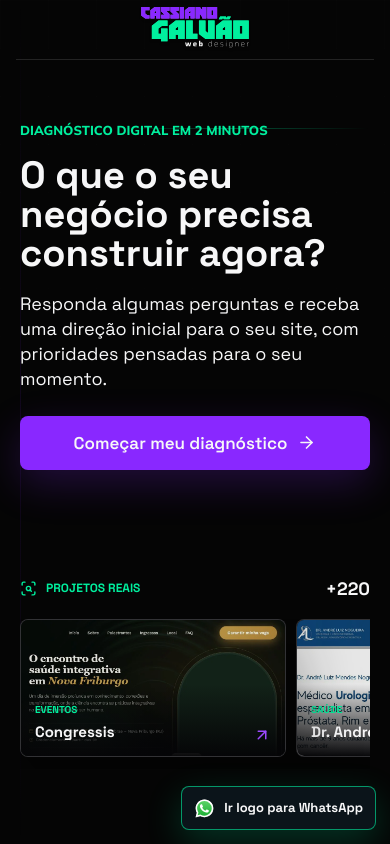
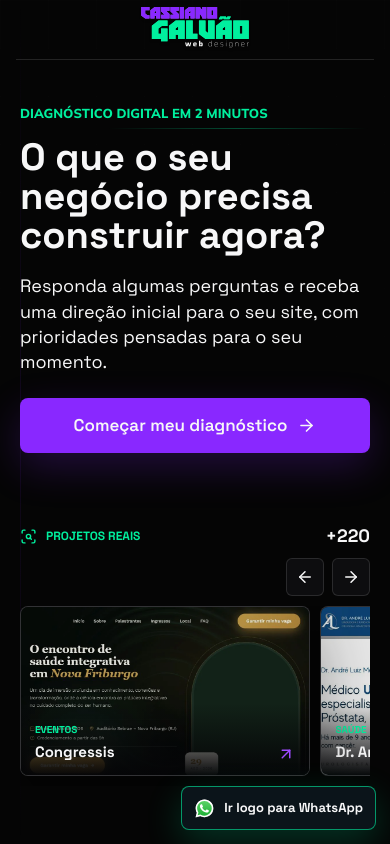
Before and after one commit to DevCassianoGalvao/lp-diagnostico-sites, a React (Vite) app: page / in a window 390 px wide. Built offline with nearby package versions, Linux system fonts and the light colour scheme.

Commit message:
fix: corrige carrossel mobile da capa

```diff
--- a/src/main.tsx
+++ b/src/main.tsx
@@ -336,10 +336,17 @@ function Welcome({ recovered, onStart, onResume }: {
   onStart: () => void;
   onResume: () => void;
 }) {
+  const heroCarouselRef = useRef<HTMLDivElement>(null);
   const coverProjectIds = ["congressis", "dr-andre", "wm-suplementos"];
   const coverProjects = coverProjectIds
     .map((id) => portfolioProjects.find((project) => project.id === id))
     .filter((project): project is PortfolioProject => Boolean(project));
+
+  function scrollHeroProjects(direction: -1 | 1) {
+    const carousel = heroCarouselRef.current;
+    if (!carousel) return;
+    carousel.scrollBy({ left: direction * carousel.clientWidth * 0.9, behavior: "smooth" });
+  }
 
   useEffect(() => {
     if (window.matchMedia("(prefers-reduced-motion: reduce)").matches) return;
@@ -377,7 +384,11 @@ function Welcome({ recovered, onStart, onResume }: {
         </div>
         <div className="hero-work" aria-label="Alguns projetos reais desenvolvidos por Cassiano">
           <div className="hero-work__signal"><ScanSearch size={17} /><span>PROJETOS REAIS</span><strong>+220</strong></div>
-          <div className="hero-work__stack">
+          <div className="hero-work__controls">
+            <button type="button" title="Projeto anterior" aria-label="Ver projeto anterior" onClick={() => scrollHeroProjects(-1)}><ArrowLeft size={18} /></button>
+            <button type="button" title="Próximo projeto" aria-label="Ver próximo projeto" onClick={() => scrollHeroProjects(1)}><ArrowRight size={18} /></button>
+          </div>
+          <div className="hero-work__stack" ref={heroCarouselRef}>
             {coverProjects.map((project, index) => (
               <a className={`hero-project hero-project--${index + 1}`} href={project.url} target="_blank" rel="noreferrer" key={project.id}>
                 <img src={project.image} alt={`Projeto ${project.name}`} />
--- a/src/styles/global.css
+++ b/src/styles/global.css
@@ -229,6 +229,7 @@ img { display: block; max-width: 100%; }
 .hero-work { position: relative; min-width: 0; }
 .hero-work__signal { display: flex; align-items: center; gap: 9px; margin: 0 0 16px; color: var(--green); font-size: 12px; font-weight: 800; }
 .hero-work__signal strong { margin-left: auto; color: var(--text); font-size: 18px; }
+.hero-work__controls { display: none; }
 .hero-work__stack { position: relative; height: 390px; }
 .hero-project { position: absolute; overflow: hidden; width: 88%; border: 1px solid rgba(255,255,255,.16); border-radius: 8px; background: #0b0b0e; box-shadow: 0 24px 70px rgba(0,0,0,.48); transition: transform 260ms ease, border-color 260ms ease, box-shadow 260ms ease; }
 .hero-project:hover { z-index: 4; border-color: rgba(0,239,158,.55); box-shadow: 0 24px 70px rgba(0,0,0,.6), 0 0 30px rgba(0,239,158,.12); }
@@ -544,11 +545,15 @@ img { display: block; max-width: 100%; }
   .welcome__actions { align-items: stretch; margin: 24px 0; }
   .welcome__actions .button { width: 100%; }
   .welcome__actions .next-hint { position: static; width: 100%; justify-content: center; margin-top: -8px; color: var(--green); }
-  .hero-work { order: 2; }
-  .hero-work__stack { height: 150px; display: grid; grid-auto-flow: column; grid-auto-columns: 76%; gap: 10px; overflow-x: auto; overflow-y: hidden; scrollbar-width: none; scroll-snap-type: x mandatory; }
+  .hero-work { width: 100%; min-width: 0; order: 2; }
+  .hero-work__controls { display: flex; justify-content: flex-end; gap: 8px; margin: -8px 0 10px; }
+  .hero-work__controls button { width: 38px; height: 38px; display: grid; place-items: center; border: 1px solid var(--border); border-radius: 6px; background: var(--surface); color: var(--text); }
+  .hero-work__controls button:active { border-color: var(--green); color: var(--green); }
+  .hero-work__stack { width: 100%; max-width: 100%; height: 180px; display: grid; grid-auto-flow: column; grid-auto-columns: 88%; gap: 10px; overflow-x: auto; overflow-y: hidden; padding: 0 20px 8px 0; scrollbar-width: none; scroll-snap-type: x mandatory; scroll-padding-inline: 0 20px; overscroll-behavior-inline: contain; touch-action: pan-x; -webkit-overflow-scrolling: touch; }
   .hero-work__stack::-webkit-scrollbar { display: none; }
-  .hero-project, .hero-project--1, .hero-project--2, .hero-project--3 { position: relative; inset: auto; width: 100%; height: 138px; scroll-snap-align: start; }
-  .hero-project img { height: 138px; }
+  .hero-project, .hero-project--1, .hero-project--2, .hero-project--3 { position: relative; inset: auto; width: 100%; height: 170px; scroll-snap-align: start; scroll-snap-stop: always; }
+  .hero-project { user-select: none; }
+  .hero-project img { height: 170px; -webkit-user-drag: none; user-select: none; }
   .hero-work > p { display: none; }
   .hero-metrics { display: none; }
   .hero-metrics > span { padding: 14px 0; }
```
